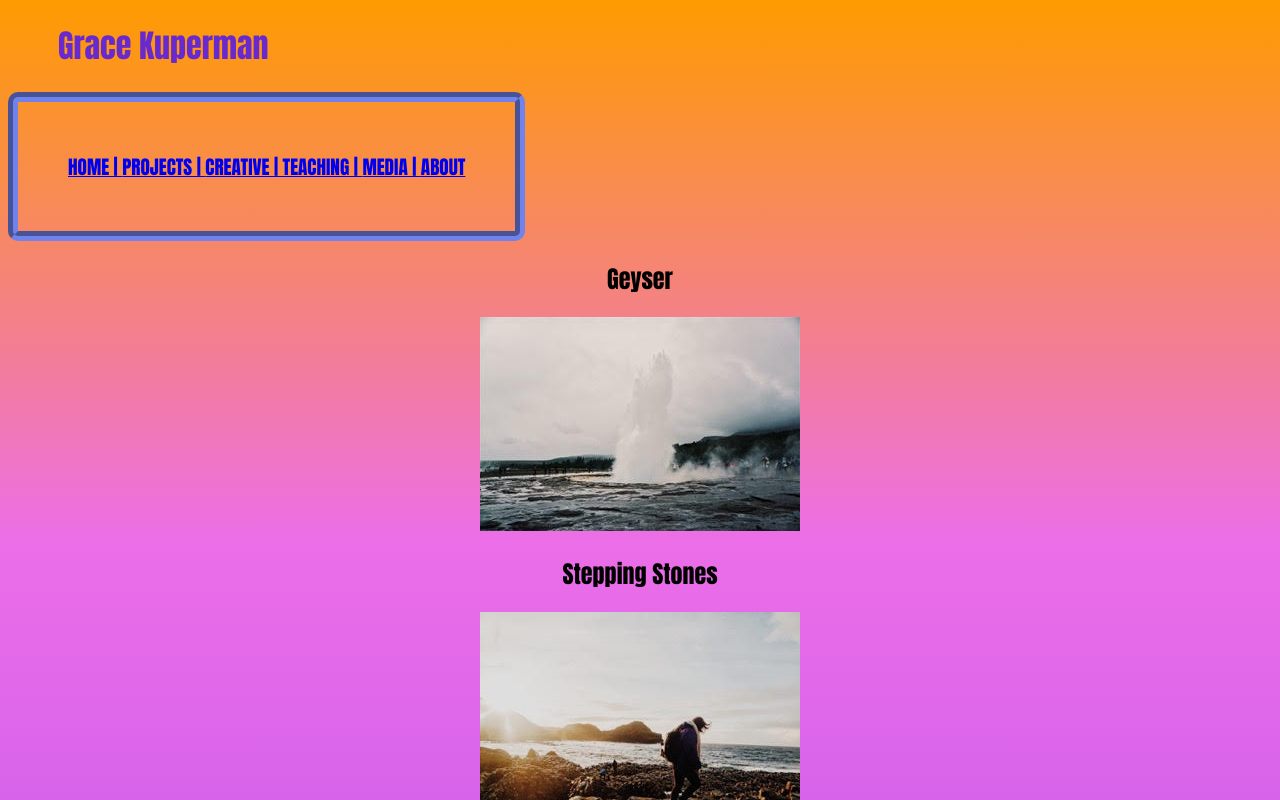
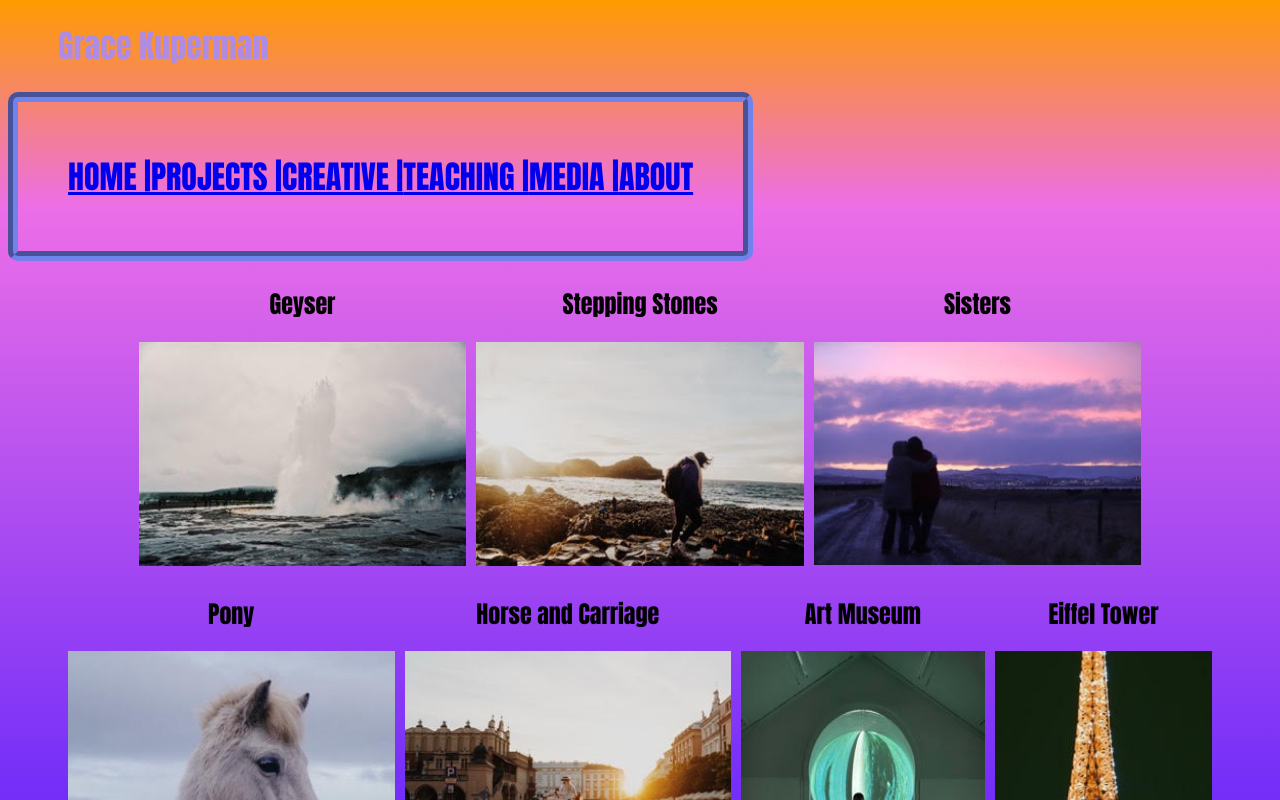
Before and after one commit to GracieLouFreebush22/portfolio-front, a React (Create React App) app: page /Media in a window 1280 px wide. Shown: the top 800 px of the page. Built offline with nearby package versions, Linux system fonts and the light colour scheme; the HTML template or start-up script is replaced by a standard one.

Commit message:
images now in gallery type thing

```diff
--- a/src/App.css
+++ b/src/App.css
@@ -14,7 +14,13 @@ body{
     color:aliceblue;
     font-size: larger;
     width: fit-content;
+    justify-content: flex-start;
     padding: 50px;
+    display: flex;
+    flex-direction:row;
+    color:aliceblue;
+    font-size: xx-large;
+
 }
 
 /* .ctn-nav:hover{
@@ -23,6 +29,6 @@ body{
 
 .header{
     text-align: left;
-    color: rgb(104, 41, 206);
+    color: rgb(174, 140, 230);
     padding-left: 50px;
 }
--- a/src/componenets/MediaPage.css
+++ b/src/componenets/MediaPage.css
@@ -1,4 +1,23 @@
 .media-img{
+    width: 100%;
+    height: 100%;
+    background-size: contain;
+}
+
+.media-img:hover{
+    background-color: red;
+}
+
+.gallery{
+    margin: 5px;
+    border: pink opacity;
     width: fit-content;
-    height: fit-content;
-}
+    display: inline-grid;
+
+
+  }
+
+  .gallery:hover {
+    border: 10px solid rgb(217, 22, 235);
+    column-span: all;
+  }
--- a/src/componenets/MediaPage.tsx
+++ b/src/componenets/MediaPage.tsx
@@ -8,12 +8,12 @@ function MediaPage(): JSX.Element{
         <div>
             { mediaDataArr.map((pic) => {
                 return (
-                    <div className="media-ctn" key={pic.id}>
+                    <div className="gallery" key={pic.id}>
                         <div>
                             <h2> {pic.title}</h2>
                         </div>
                        <div>
-                        <img src={pic.img} alt="" className="media-img"/>
+                        <img src={pic.img} alt="" className="media-img" />
                       </div>
                     </div>
                 )
```
